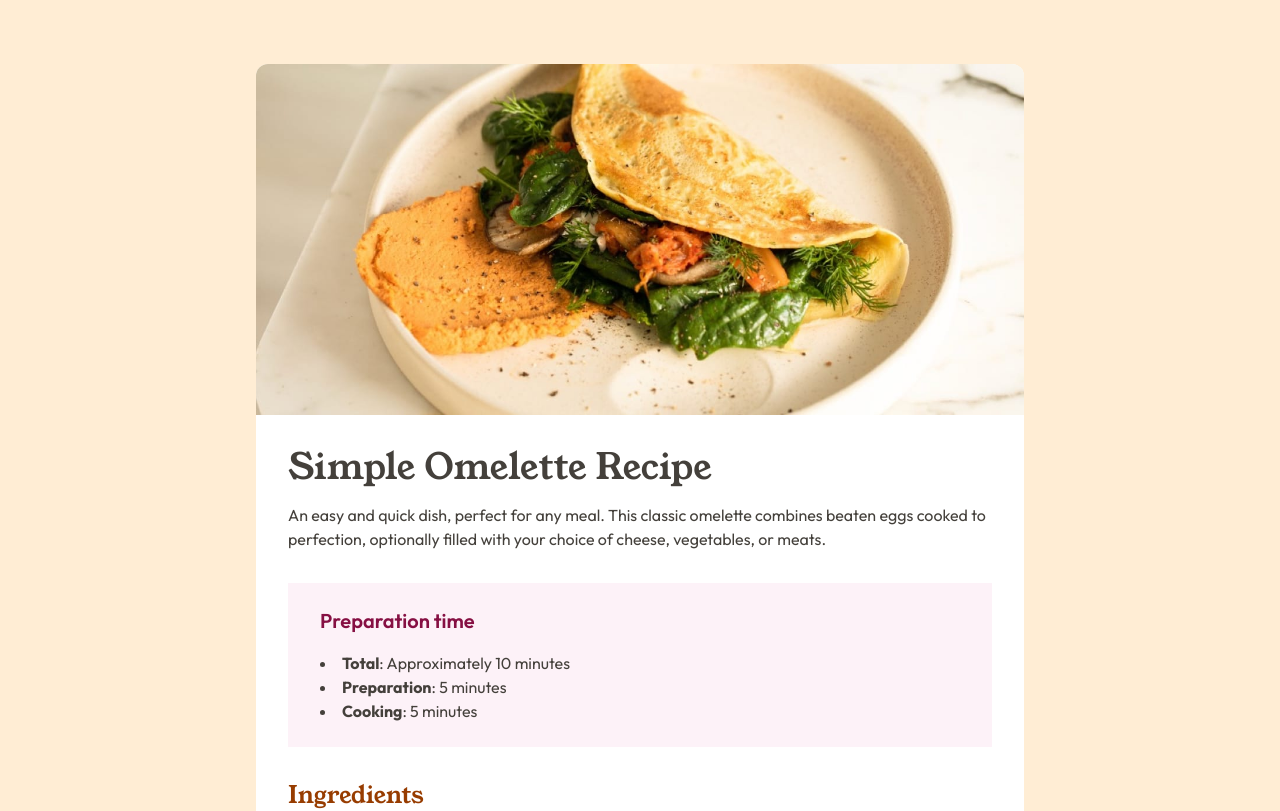
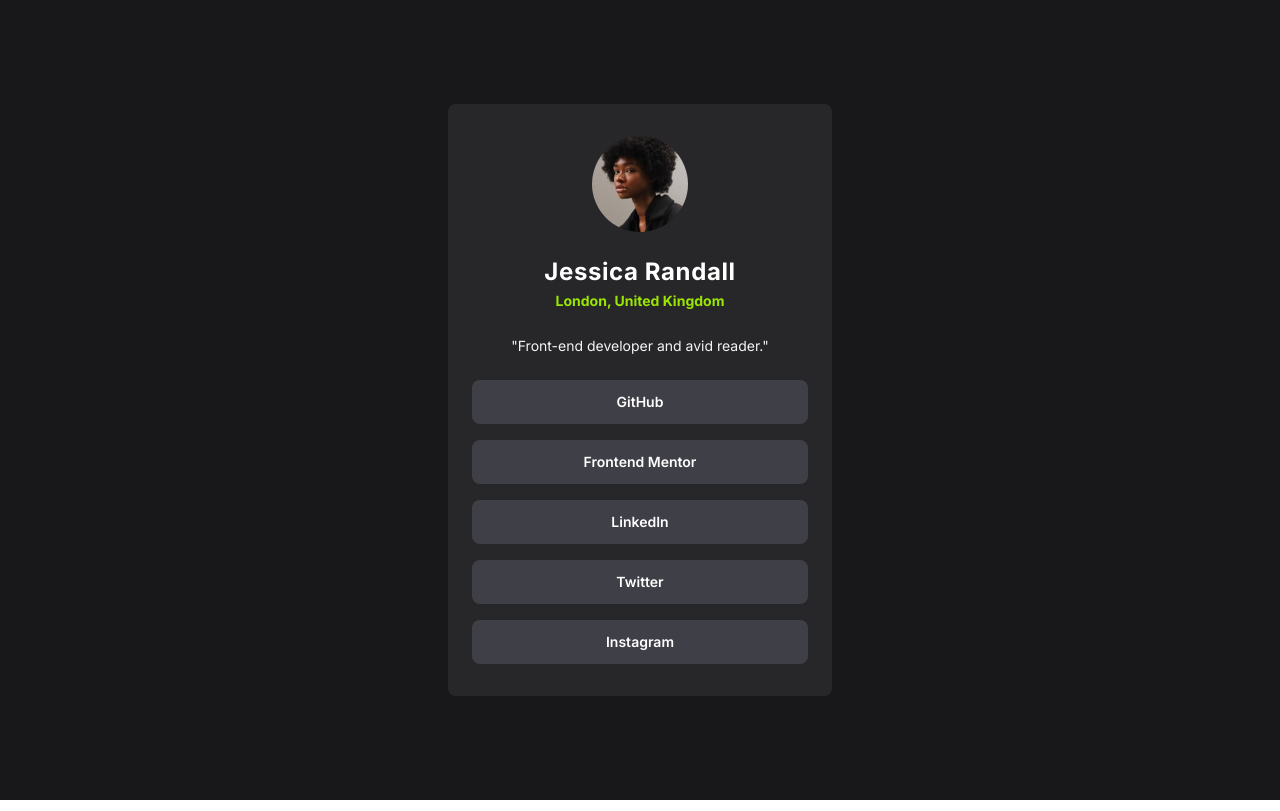
Before and after one commit to Angelxv01/frontend-master, a React (Vite) app: page / in a window 1280 px wide. Shown: the top 811 px of the page. Built offline with nearby package versions, Linux system fonts and the light colour scheme.

Commit message:
social-links-profile-main

```diff
--- a/src/App.jsx
+++ b/src/App.jsx
@@ -1,8 +1,9 @@
 import RecipePageMain from "./components/recipe-page-main";
+import SocialLinksProfileMain from "./components/social-links-profile-main";
 
 const generator = [
   {
-    id: "recipe-page",
+    id: "recipe-page-main",
     Component: RecipePageMain,
   },
 ];
@@ -12,7 +13,8 @@ export default function App() {
 
   return (
     <div>
-      <RecipePageMain />
+      {/* <RecipePageMain /> */}
+      <SocialLinksProfileMain />
       {/* <Manager state={state} setState={setState} /> */}
     </div>
   );
--- /dev/null
+++ b/src/components/social-links-profile-main/index.css
@@ -0,0 +1 @@
+@import url("https://fonts.googleapis.com/css2?family=Inter:ital,opsz,wght@0,14..32,100..900;1,14..32,100..900&family=Outfit:wght@100..900&family=Young+Serif&display=swap");
--- /dev/null
+++ b/src/components/social-links-profile-main/index.jsx
@@ -0,0 +1,34 @@
+import "./index.css";
+
+export default function App() {
+  return (
+    <main className="bg-zinc-900 text-white font-[Inter] min-h-screen grid place-items-center">
+      <section className="bg-zinc-800 w-sm flex flex-col items-center py-8 px-6 rounded-lg gap-6">
+        <img
+          src="/social-links-profile-main/avatar-jessica.jpeg"
+          alt=""
+          className="rounded-full w-24"
+        />
+
+        <div className="text-center">
+          <h2 className="text-2xl font-bold tracking-wide">Jessica Randall</h2>
+          <span className="text-lime-400 text-sm font-bold">
+            London, United Kingdom
+          </span>
+        </div>
+
+        <span className="text-sm text-zinc-100">
+          "Front-end developer and avid reader."
+        </span>
+
+        <div className="*:block *:rounded-lg *:bg-zinc-700 *:w-full *:py-3 *:font-semibold *:text-sm *:cursor-pointer *:hover:bg-lime-400 *:hover:text-zinc-800 transition-colors w-full flex flex-col gap-4">
+          <button>GitHub</button>
+          <button>Frontend Mentor</button>
+          <button>LinkedIn</button>
+          <button>Twitter</button>
+          <button>Instagram</button>
+        </div>
+      </section>
+    </main>
+  );
+}
```
Also changed, not shown: public/social-links-profile-main/avatar-jessica.jpeg (added).
